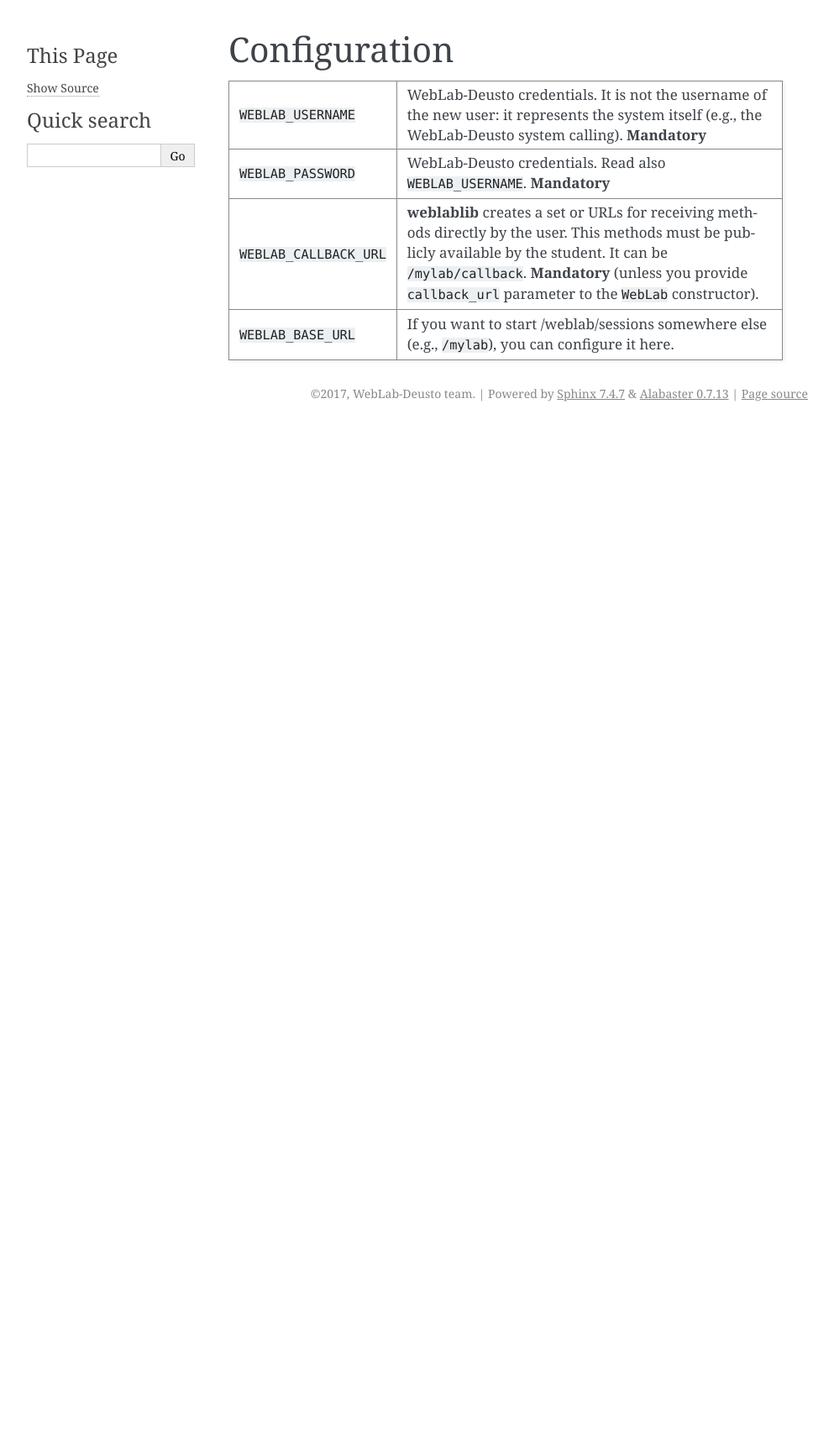
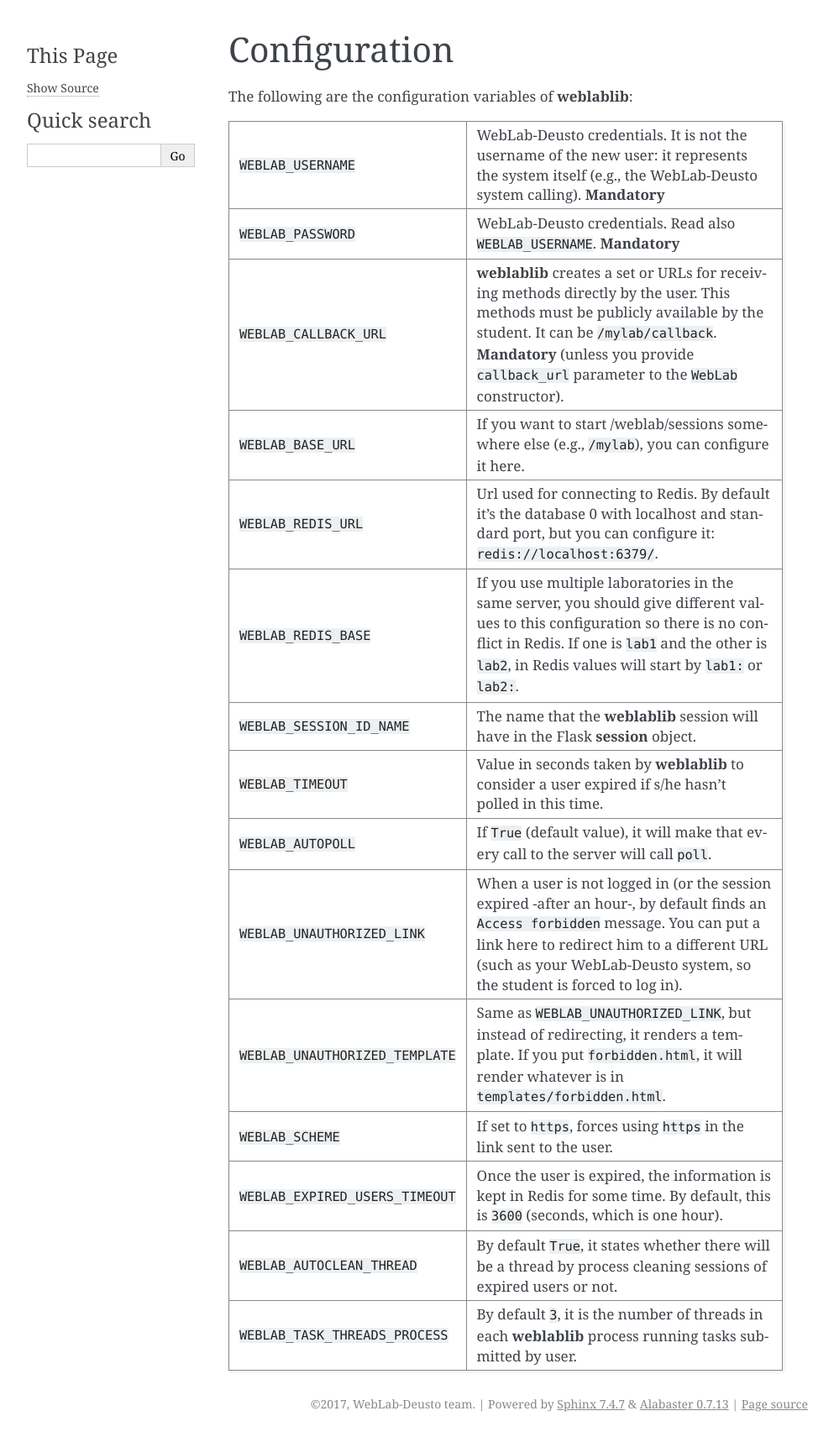
Before and after one commit to weblabdeusto/weblablib, a Sphinx documentation site: the page built from docs/source/configuration.rst, in a window 1280 px wide. Shown: the whole page at 84% size, without its empty margins (148-1141 px from the left). Built offline with Sphinx 7.4.7, drawn with Linux system fonts in a browser that asks for light colours; before the commit the page ends 900 px from its top, so only the background shows below that.

Commit message:
Finish the documentation

```diff
--- a/docs/source/configuration.rst
+++ b/docs/source/configuration.rst
@@ -3,8 +3,7 @@
 Configuration
 =============
 
-
-
+The following are the configuration variables of **weblablib**:
 
 .. tabularcolumns:: |p{6.5cm}|p{8.5cm}|
 
@@ -25,4 +24,43 @@ Configuration
 ``WEBLAB_BASE_URL``               If you want to start /weblab/sessions
                                   somewhere else (e.g., ``/mylab``), you can
                                   configure it here.
+``WEBLAB_REDIS_URL``              Url used for connecting to Redis. By
+                                  default it's the database 0 with localhost
+                                  and standard port, but you can configure it:
+                                  ``redis://localhost:6379/``.
+``WEBLAB_REDIS_BASE``             If you use multiple laboratories in the same
+                                  server, you should give different values to
+                                  this configuration so there is no conflict
+                                  in Redis. If one is ``lab1`` and the other
+                                  is ``lab2``, in Redis values will start by
+                                  ``lab1:`` or ``lab2:``.
+``WEBLAB_SESSION_ID_NAME``        The name that the **weblablib** session will
+                                  have in the Flask **session** object.
+``WEBLAB_TIMEOUT``                Value in seconds taken by **weblablib** to
+                                  consider a user expired if s/he hasn't polled
+                                  in this time.
+``WEBLAB_AUTOPOLL``               If ``True`` (default value), it will make
+                                  that every call to the server will call
+                                  ``poll``.
+``WEBLAB_UNAUTHORIZED_LINK``      When a user is not logged in (or the session
+                                  expired -after an hour-, by default finds an
+                                  ``Access forbidden`` message. You can put
+                                  a link here to redirect him to a different
+                                  URL (such as your WebLab-Deusto system, so
+                                  the student is forced to log in).
+``WEBLAB_UNAUTHORIZED_TEMPLATE``  Same as ``WEBLAB_UNAUTHORIZED_LINK``, but
+                                  instead of redirecting, it renders a template.
+                                  If you put ``forbidden.html``, it will render
+                                  whatever is in ``templates/forbidden.html``.
+``WEBLAB_SCHEME``                 If set to ``https``, forces using ``https`` in
+                                  the link sent to the user.
+``WEBLAB_EXPIRED_USERS_TIMEOUT``  Once the user is expired, the information is
+                                  kept in Redis for some time. By default, this
+                                  is ``3600`` (seconds, which is one hour).
+``WEBLAB_AUTOCLEAN_THREAD``       By default ``True``, it states whether there
+                                  will be a thread by process cleaning sessions
+                                  of expired users or not.
+``WEBLAB_TASK_THREADS_PROCESS``   By default ``3``, it is the number of threads
+                                  in each **weblablib** process running tasks
+                                  submitted by user.
 ================================= =========================================
```
Also changed, not shown: docs/source/advanced.rst (+32 -0 lines).
